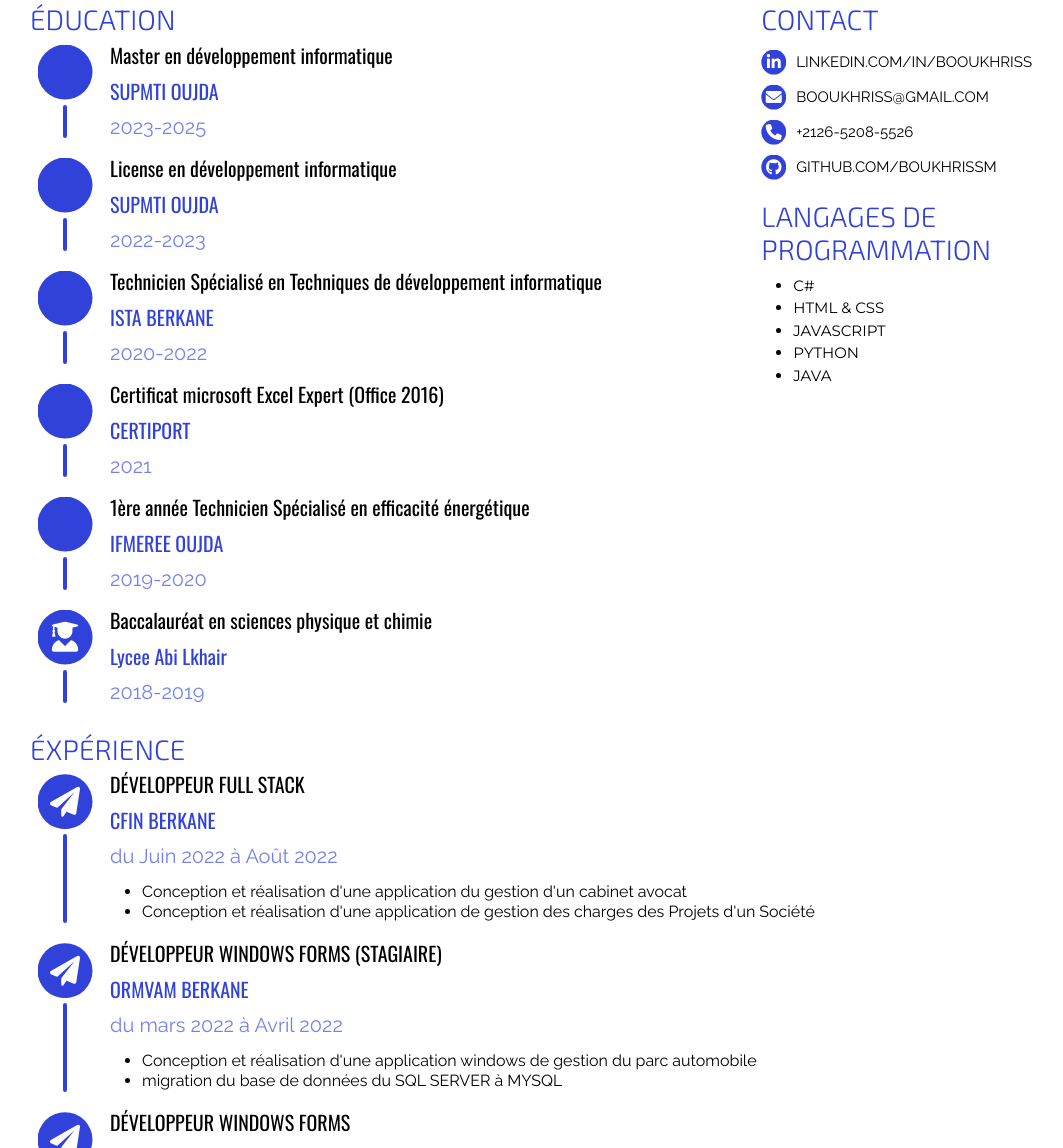
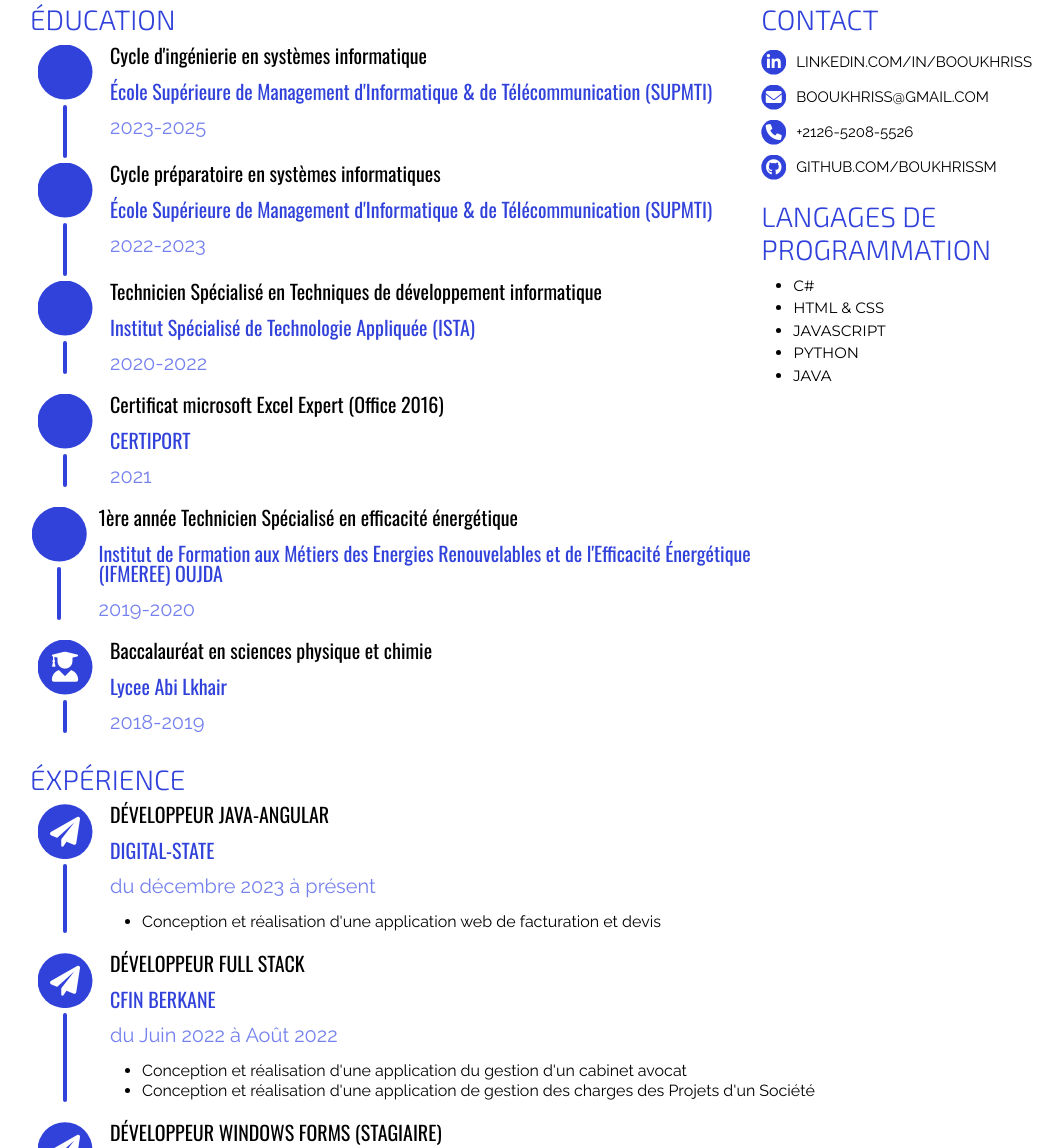
Before and after one commit to BoukhrissM/portfolio, a plain HTML site: page index.html in a window 1280 px wide. Shown: the part 375-1523 px from the top of the page, without its empty margins (52-1115 px from the left). Drawn offline with nearby package versions, Linux system fonts and the light colour scheme.

Commit message:
Update index.html
update the portfolio

```diff
--- a/index.html
+++ b/index.html
@@ -51,8 +51,8 @@
                         <div class="line"></div>
                     </div>
                     <div class="educationContent">
-                        <div class="degree"><p>Master en développement informatique</p></div>
-                        <div class="institut"><p>SUPMTI OUJDA</p></div>
+                        <div class="degree"><p>Cycle d'ingénierie en systèmes informatique</p></div>
+                        <div class="institut"><p>École Supérieure de Management d'Informatique & de Télécommunication (SUPMTI)</p></div>
                         <div class="date"><p>2023-2025</p></div>
                     </div>
                 </div>
@@ -63,8 +63,8 @@
                         <div class="line"></div>
                     </div>
                     <div class="educationContent">
-                        <div class="degree"><p>License en développement informatique</p></div>
-                        <div class="institut"><p>SUPMTI OUJDA</p></div>
+                        <div class="degree"><p>Cycle préparatoire en systèmes informatiques </p></div>
+                        <div class="institut"><p>École Supérieure de Management d'Informatique & de Télécommunication (SUPMTI)</p></div>
                         <div class="date"><p>2022-2023</p></div>
                     </div>
                 </div>
@@ -78,7 +78,7 @@
                         <div class="degree"><p>Technicien Spécialisé en Techniques de
                             développement informatique
                         </p></div>
-                        <div class="institut"><p>ISTA BERKANE</p></div>
+                        <div class="institut"><p>Institut Spécialisé de Technologie Appliquée (ISTA)</p></div>
                         <div class="date"><p>2020-2022</p></div>
                     </div>
                 </div>
@@ -105,7 +105,7 @@
                     <div class="educationContent">
                         <div class="degree"><p>1ère année Technicien Spécialisé en efficacité
                             énergétique</p></div>
-                        <div class="institut"><p>IFMEREE OUJDA</p></div>
+                        <div class="institut"><p>Institut de Formation aux Métiers des Energies Renouvelables et de l'Efficacité Énergétique (IFMEREE) OUJDA</p></div>
                         <div class="date"><p>2019-2020</p></div>
                     </div>
                 </div>
@@ -164,6 +164,24 @@
         <div class="experiences">
             <div class="education">
                 <h3 class="titre">ÉXPÉRIENCE</h3>
+
+
+                <div class="education-item">
+                    <div class="iconLine">
+                        <div class="icon"><i class="fa-solid fa-paper-plane"></i></div>
+                        <div class="line"></div>
+                    </div>
+                    <div class="educationContent">
+                        <div class="degree"><p>DÉVELOPPEUR JAVA-ANGULAR</p></div>
+                        <div class="institut"><p>DIGITAL-STATE</p></div>
+                        <div class="date"><p>du décembre 2023 à présent</p></div>
+                        <div class="contentList">
+                            <ul>
+                                <li>Conception et réalisation d'une application web de facturation et devis</li>
+                            </ul>
+                        </div>
+                    </div>
+                </div>
 
                 <div class="education-item">
                     <div class="iconLine">
```
